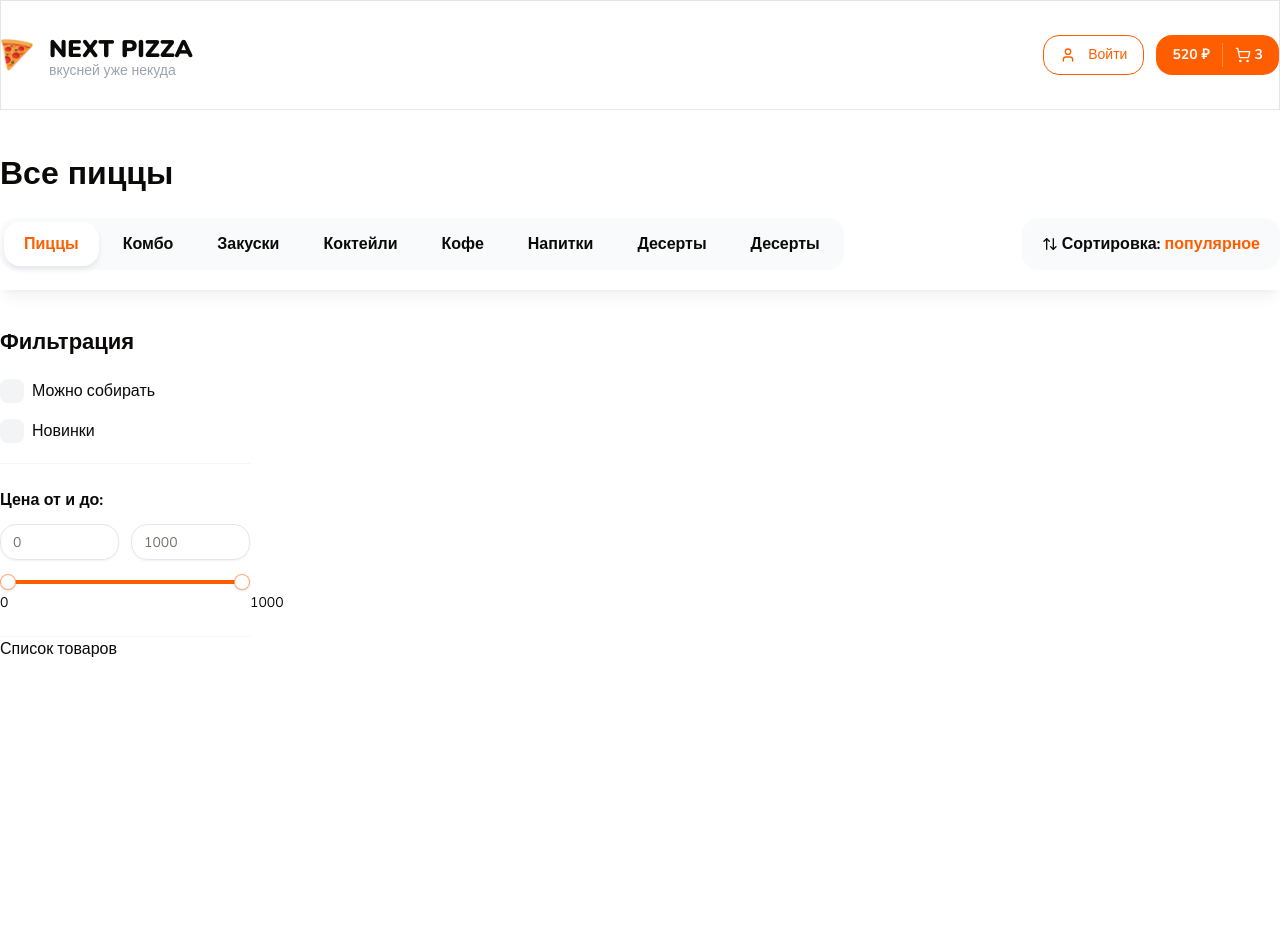
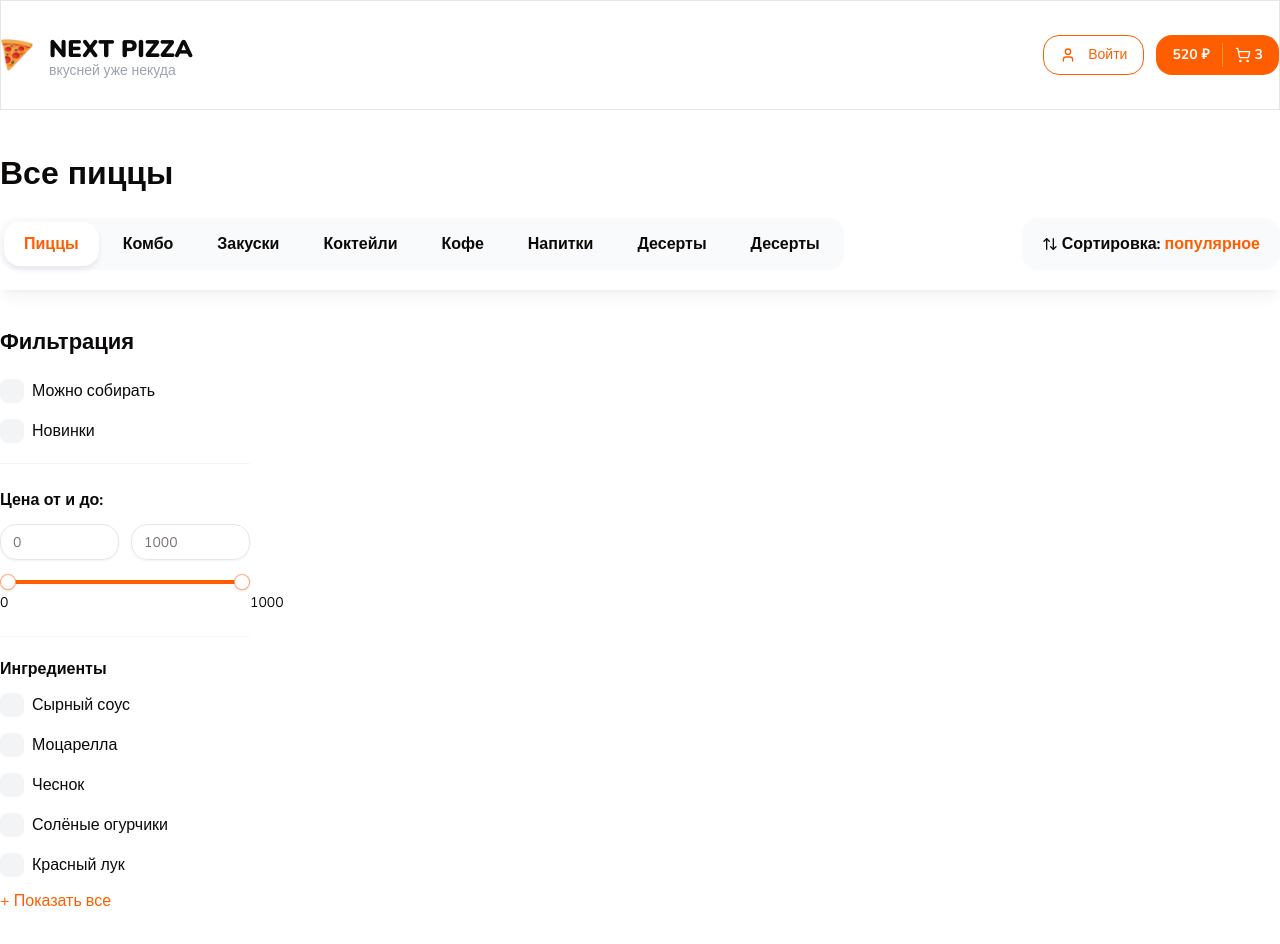
Before and after one commit to albert-alanreys/next-pizza, a Next.js app: page / in a window 1280 px wide. Shown: the top 944 px of the page. Before the commit the page ends 800 px from the top, so only its background shows below. Built offline with nearby package versions, Linux system fonts and the light colour scheme.

Commit message:
Add CheckboxFiltersGroup shared component

```diff
--- a/src/app/page.tsx
+++ b/src/app/page.tsx
@@ -15,9 +15,9 @@
 					</div>
 				</div>
 
-				<div className='flex-1'>
+				{/* <div className='flex-1'>
 					<div className='flex flex-col gap-16'>Список товаров</div>
-				</div>
+				</div> */}
 			</Container>
 		</>
 	);
--- /dev/null
+++ b/src/components/shared/checkbox-filters-group.tsx
@@ -0,0 +1,83 @@
+'use client';
+
+import { useState } from 'react';
+
+import { Input } from '../ui/input';
+
+import { FilterCheckbox, FilterCheckboxProps } from './filter-checkbox';
+
+type Item = FilterCheckboxProps;
+
+interface Props {
+	title: string;
+	items: Item[];
+	defaultItems: Item[];
+	limit?: number;
+	searchInputPlaceholder?: string;
+	onChange?: (value: string[]) => void;
+	defaultValue?: string[];
+	className?: string;
+}
+
+export const CheckboxFiltersGroup: React.FC<Props> = ({
+	title,
+	items,
+	defaultItems,
+	limit = 5,
+	searchInputPlaceholder = 'Поиск...',
+	onChange,
+	defaultValue,
+	className,
+}) => {
+	const [showAll, setShowAll] = useState(false);
+	const [searchValue, setSearchValue] = useState('');
+
+	const filteredItems = items.filter((item) =>
+		item.text.toLowerCase().includes(searchValue.toLowerCase()),
+	);
+
+	const onClick = () => {
+		setShowAll(!showAll);
+		setSearchValue('');
+	};
+
+	return (
+		<div className={className}>
+			<p className='font-bold mb-3'>{title}</p>
+
+			{showAll && (
+				<div className='mb-5'>
+					<Input
+						className='bg-gray-50 border-none'
+						placeholder={searchInputPlaceholder}
+						onChange={(e) => setSearchValue(e.target.value)}
+					/>
+				</div>
+			)}
+
+			<div className='flex flex-col gap-4 max-h-96 pr-2 overflow-auto scrollbar'>
+				{(showAll
+					? filteredItems
+					: defaultItems.slice(0, limit) || filteredItems
+				).map((item, index) => (
+					<FilterCheckbox
+						key={index}
+						text={item.text}
+						value={item.value}
+						endAdornment={item.endAdornment}
+						checked={false}
+						onCheckedChange={(ids) => console.log(ids)}
+					/>
+				))}
+			</div>
+
+			{items.length > limit && (
+				<div className={showAll ? 'border-t border-t-neutral-100 mt-4' : ''}>
+					<button onClick={onClick} className='text-primary mt-3'>
+						{showAll ? 'Скрыть' : '+ Показать все'}
+					</button>
+				</div>
+			)}
+		</div>
+	);
+};
--- a/src/components/shared/filters.tsx
+++ b/src/components/shared/filters.tsx
@@ -1,11 +1,51 @@
 import { Input, RangeSlider } from '../ui';
 
+import { CheckboxFiltersGroup } from './checkbox-filters-group';
 import { FilterCheckbox } from './filter-checkbox';
 import { Title } from './title';
 
 interface Props {
 	className?: string;
 }
+
+const items = [
+	{
+		text: 'Сырный соус',
+		value: '1',
+	},
+	{
+		text: 'Моцарелла',
+		value: '2',
+	},
+	{
+		text: 'Чеснок',
+		value: '3',
+	},
+	{
+		text: 'Солёные огурчики',
+		value: '4',
+	},
+	{
+		text: 'Красный лук',
+		value: '5',
+	},
+	{
+		text: 'Томаты',
+		value: '6',
+	},
+	{
+		text: 'Перец',
+		value: '7',
+	},
+	{
+		text: 'Грибы',
+		value: '8',
+	},
+	{
+		text: 'Курица',
+		value: '9',
+	},
+];
 
 export const Filters: React.FC<Props> = ({ className }) => {
 	return (
@@ -19,14 +59,20 @@
 
 			<div className='mt-5 border-y border-y-neutral-100 py-6 pb-7'>
 				<p className='font-bold mb-3'>Цена от и до:</p>
-
 				<div className='flex gap-3 mb-5'>
 					<Input type='number' placeholder='0' min={0} max={1000} />
 					<Input type='number' placeholder='1000' min={100} max={1000} />
 				</div>
-
 				<RangeSlider min={0} max={1000} step={10} value={[0, 1000]} />
 			</div>
+
+			<CheckboxFiltersGroup
+				title='Ингредиенты'
+				className='mt-5'
+				limit={5}
+				defaultItems={items}
+				items={items}
+			/>
 		</div>
 	);
 };
--- a/src/components/shared/index.ts
+++ b/src/components/shared/index.ts
@@ -1,4 +1,5 @@
 export { Categories } from './categories';
+export { CheckboxFiltersGroup } from './checkbox-filters-group';
 export { Container } from './container';
 export { FilterCheckbox } from './filter-checkbox';
 export { Filters } from './filters';
```
